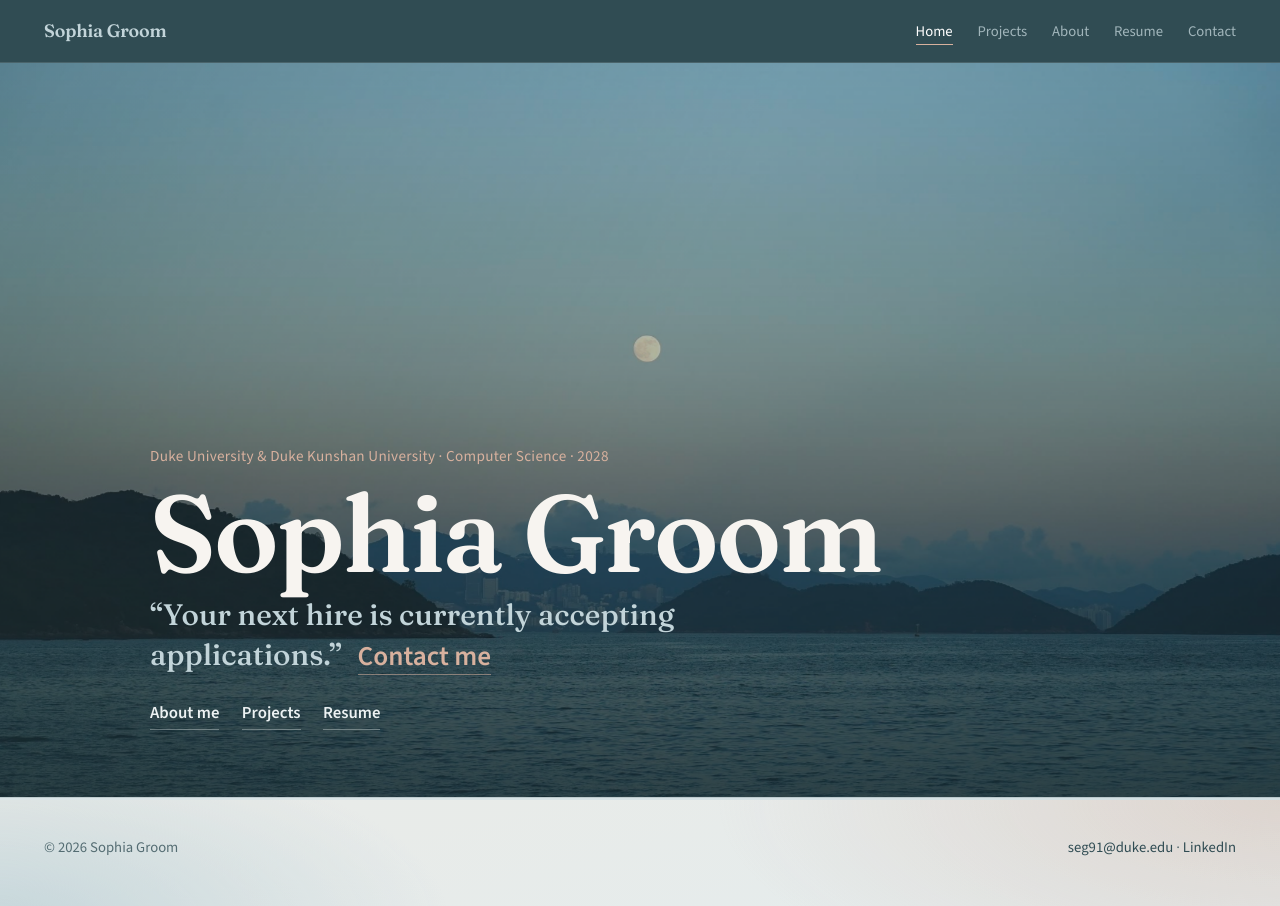
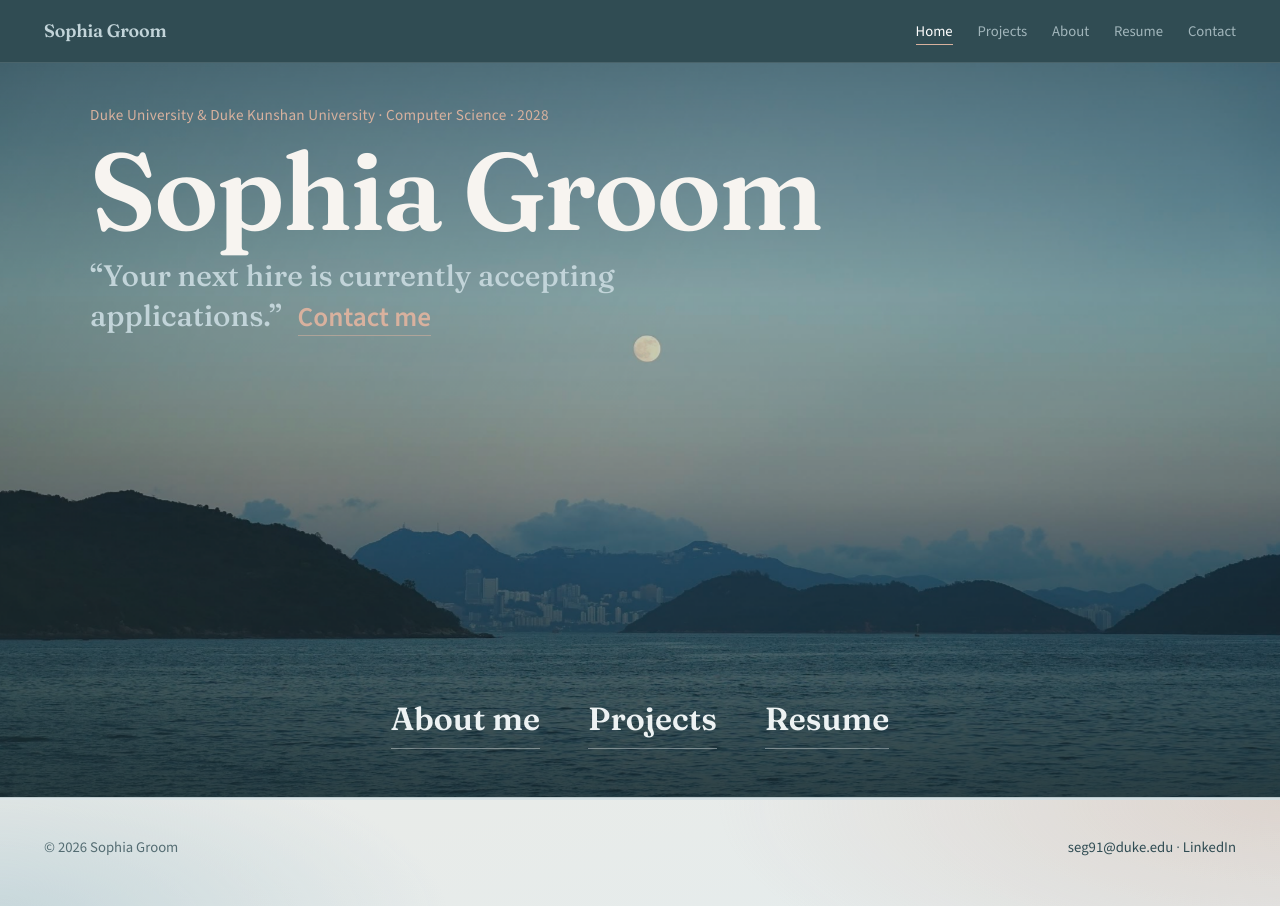
Before and after one commit to SophiaGroom/SophiaGroom.github.io, a plain HTML site: page index.html in a window 1280 px wide. Drawn offline with nearby package versions, Linux system fonts and the light colour scheme.

Commit message:
Move hero name to top left and center larger page links
Place the brand block at the top of the photo and enlarge About /
Projects / Resume as centered bottom links for clearer hierarchy.

Co-authored-by: SophiaGroom <SophiaGroom@users.noreply.github.com>

```diff
--- a/index.html
+++ b/index.html
@@ -8,7 +8,7 @@
     <link rel="preconnect" href="https://fonts.googleapis.com">
     <link rel="preconnect" href="https://fonts.gstatic.com" crossorigin>
     <link href="https://fonts.googleapis.com/css2?family=Fraunces:opsz,wght@9..144,500;9..144,600;9..144,700&family=Source+Sans+3:wght@400;500;600;700&display=swap" rel="stylesheet">
-    <link rel="stylesheet" href="styles.css?v=20261119b">
+    <link rel="stylesheet" href="styles.css?v=20261119c">
 </head>
 <body>
     <header class="site-header">
@@ -29,12 +29,14 @@
         <section class="hero" aria-label="Introduction">
             <div class="hero-media" role="img" aria-label="Full moon over a quiet lake with a distant city skyline"></div>
             <div class="hero-content">
+                <div class="hero-top">
                     <p class="hero-kicker">Duke University &amp; Duke Kunshan University · Computer Science · 2028</p>
                     <p class="hero-brand">Sophia Groom</p>
                     <p class="hero-hire">
                         “Your next hire is currently accepting applications.”
                         <a href="contact.html">Contact me</a>
                     </p>
+                </div>
                 <nav class="hero-links" aria-label="Explore">
                     <a href="aboutme.html">About me</a>
                     <a href="projects.html">Projects</a>
--- a/styles.css
+++ b/styles.css
@@ -162,7 +162,6 @@ main {
   position: relative;
   min-height: calc(100vh - 4.1rem);
   display: grid;
-  align-items: end;
   overflow: hidden;
 }
 
@@ -170,7 +169,7 @@ main {
   position: absolute;
   inset: 0;
   background:
-    linear-gradient(180deg, rgba(26, 42, 46, 0.18) 0%, rgba(26, 42, 46, 0.35) 42%, rgba(26, 42, 46, 0.78) 100%),
+    linear-gradient(180deg, rgba(26, 42, 46, 0.55) 0%, rgba(26, 42, 46, 0.22) 34%, rgba(26, 42, 46, 0.28) 58%, rgba(26, 42, 46, 0.82) 100%),
     linear-gradient(115deg, rgba(48, 76, 83, 0.18), transparent 50%),
     url("images/hero-lake-moon.jpg") center 40% / cover no-repeat;
   transform: scale(1.04);
@@ -184,9 +183,18 @@ main {
 .hero-content {
   position: relative;
   z-index: 1;
-  width: min(980px, calc(100% - 2.2rem));
-  margin: 0 auto 4.2rem;
+  width: min(1100px, calc(100% - 2.2rem));
+  margin: 0 auto;
+  padding: clamp(2rem, 5vh, 3.4rem) 0 clamp(2.4rem, 6vh, 3.8rem);
+  min-height: calc(100vh - 4.1rem);
+  display: flex;
+  flex-direction: column;
+  justify-content: space-between;
   color: var(--on-dark);
+}
+
+.hero-top {
+  max-width: 46rem;
 }
 
 .hero-kicker {
@@ -203,7 +211,7 @@ main {
 }
 
 .hero-brand {
-  margin: 0 0 0.75rem;
+  margin: 0 0 0.9rem;
   font-family: var(--font-display);
   font-size: clamp(3.4rem, 9.5vw, 6.8rem);
   font-weight: 600;
@@ -217,7 +225,7 @@ main {
 }
 
 .hero-hire {
-  margin: 0 0 1.5rem;
+  margin: 0;
   max-width: 38rem;
   font-family: var(--font-display);
   font-size: clamp(1.25rem, 2.8vw, 1.85rem);
@@ -249,7 +257,10 @@ main {
 .hero-links {
   display: flex;
   flex-wrap: wrap;
-  gap: 0.85rem 1.4rem;
+  justify-content: center;
+  align-items: center;
+  gap: clamp(1.2rem, 4vw, 3rem);
+  width: 100%;
   opacity: 0;
   transform: translateY(22px);
   animation: riseIn 0.9s var(--ease) 0.5s forwards;
@@ -257,12 +268,12 @@ main {
 
 .hero-links a {
   color: var(--on-dark);
-  font-family: var(--font-body);
-  font-size: 1.05rem;
+  font-family: var(--font-display);
+  font-size: clamp(1.35rem, 3vw, 2rem);
   font-weight: 600;
   text-decoration: none;
-  border-bottom: 1px solid rgba(237, 242, 243, 0.35);
-  padding-bottom: 0.1rem;
+  border-bottom: 1px solid rgba(237, 242, 243, 0.4);
+  padding-bottom: 0.15rem;
 }
 
 .hero-links a:hover {
@@ -712,7 +723,13 @@ main {
   }
 
   .hero-content {
-    margin-bottom: 2.8rem;
+    padding-top: 1.6rem;
+    padding-bottom: 2rem;
+  }
+
+  .hero-links {
+    justify-content: center;
+    gap: 1.1rem 1.6rem;
   }
 
   .resume-frame {
```
Lines whose indentation alone changed are shown as unchanged.
